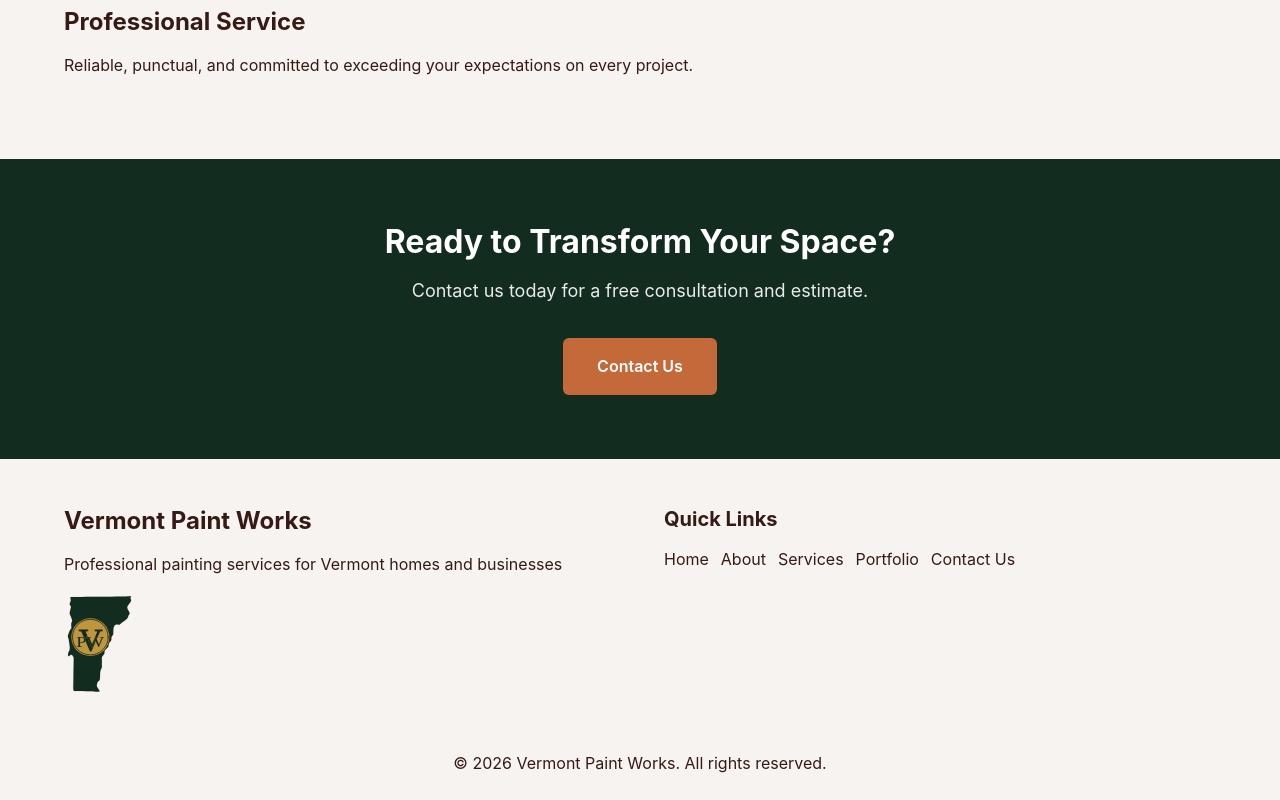
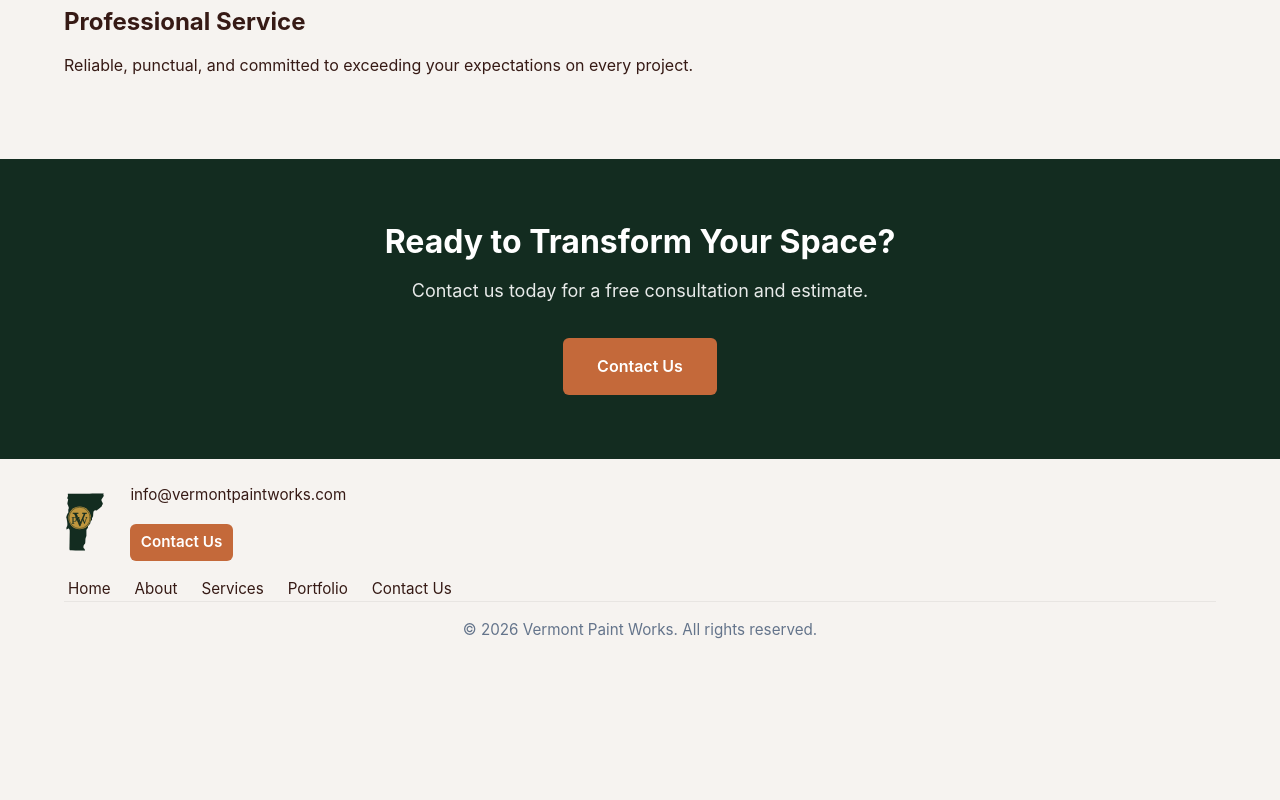
Before and after one commit to sophieallen0798/vermontpaintworks, a plain HTML site: page index.html in a window 1280 px wide. Shown: the part 1339-2139 px from the top of the page. After the commit the page ends 1997 px from the top, so only its background shows below. Drawn offline with Linux system fonts and the light colour scheme.

Commit message:
change footers

```diff
--- a/assets/css/styles.css
+++ b/assets/css/styles.css
@@ -801,25 +801,33 @@ p {
     background-color: var(--color-primary-dark);
 }
 
-/* -----------------------------------------
-   Footer
-   ----------------------------------------- */
 .site-footer {
     background-color: var(--color-bg);
-    padding: var(--space-xl) 0 var(--space-md);
+    padding: var(--space-md) 0 var(--space-sm);
+    font-size: 0.95rem;
 }
 
+/* Mobile-first: stack logo and contact, left-aligned */
 .footer-content {
-    display: grid;
-    grid-template-columns: 1fr;
-    gap: var(--space-xl);
-    margin-bottom: var(--space-lg);
+    display: flex;
+    flex-direction: column;
+    align-items: flex-start;
+    gap: var(--space-md);
+    margin-bottom: var(--space-sm);
 }
 
 .footer-info h3,
-.footer-links h4 {
+.footer-links h4,
+.footer-contact h4 {
     color: var(--color-text);
-    margin-bottom: var(--space-sm);
+    margin-bottom: 0.25rem;
+    font-size: 1rem;
+}
+
+.footer-tag {
+    margin-bottom: 0.5rem;
+    color: var(--color-text-light);
+    font-weight: 500;
 }
 
 .footer-info p {
@@ -828,43 +836,76 @@ p {
 
 .footer-info img {
     height: auto;
-    max-height: 100px;
+    max-height: 60px;
     width: auto;
+    margin-top: 0.5rem;
 }
 
 .footer-links ul {
     list-style: none;
     display: flex;
     flex-wrap: wrap;
-    gap: 0.75rem;
+    gap: 0.5rem 1rem;
     padding-left: 0;
     margin: 0;
     align-items: center;
 }
 
 .footer-links ul li {
-    margin-bottom: 0;
-    margin-right: 0;
+    margin: 0;
 }
 
 .footer-links a {
     color: var(--color-text);
     transition: color var(--transition);
+    padding: 0.125rem 0.25rem;
 }
 
 .footer-links a:hover {
     color: var(--color-primary);
 }
 
+.footer-contact {
+    display: flex;
+    flex-direction: column;
+    gap: 0.25rem;
+}
+
+.footer-contact .contact-line a {
+    color: var(--color-text);
+}
+
+.footer-cta {
+    display: inline-block;
+    padding: 0.45rem 0.75rem;
+    background: var(--color-accent);
+    color: white;
+    border-radius: var(--radius);
+    text-decoration: none;
+    font-weight: 600;
+    transition: all var(--transition);
+    cursor: pointer;
+    width: 100%;
+    max-width: 420px;
+    box-sizing: border-box;
+    text-align: center;
+}
+
+.footer-cta:hover {
+    background: var(--color-primary-dark);
+    color: white;
+}
+
 .footer-bottom {
     text-align: center;
-    padding-top: var(--space-md);
-    border-top: 1px solid rgba(255, 255, 255, 0.1);
+    padding-top: var(--space-sm);
+    border-top: 1px solid rgba(0,0,0,0.06);
 }
 
 .footer-bottom p {
     margin: 0;
-    color: var(--color-text);
+    color: var(--color-text-light);
+    font-size: 0.95rem;
 }
 
 /* =============================================
@@ -975,7 +1016,36 @@ p {
     }
 
     .footer-content {
-        grid-template-columns: repeat(auto-fit, minmax(250px, 1fr));
+        display: flex;
+        flex-direction: row;
+        align-items: center;
+        gap: var(--space-md);
+        margin-bottom: var(--space-sm);
+        flex-wrap: wrap;
+        justify-content: flex-start;
+    }
+
+    .footer-info img {
+        margin-top: 0;
+    }
+
+    /* Keep the email and button stacked vertically, but place that stack to the right of the logo */
+    .footer-contact {
+        display: flex;
+        flex-direction: column;
+        align-items: flex-start;
+        gap: var(--space-sm);
+    }
+
+    .footer-contact .contact-line {
+        margin: 0;
+    }
+
+    .footer-cta {
+        width: auto;
+        max-width: 260px;
+        padding: 0.4rem 0.65rem;
+        font-size: 0.95rem;
     }
 }
 
--- a/index.html
+++ b/index.html
@@ -68,7 +68,7 @@
                     <img src="assets/images/logo.svg" alt="Vermont Paint Works Logo">
                     <a href="index.html" style="color:var(--color-bg)">Vermont Paint Works</a>
                 </div>
-                <div class ="nav-links-index">
+                <div class="nav-links-index">
                     <ul class="nav-links">
                         <li><a class="nav-desktop-color" href="index.html">Home</a></li>
                         <li><a class="nav-desktop-color" href="about.html">About</a></li>
@@ -129,12 +129,15 @@
         <div class="container">
             <div class="footer-content">
                 <div class="footer-info">
-                    <h3>Vermont Paint Works</h3>
-                    <p>Professional painting services for Vermont homes and businesses</p>
                     <img src="assets/images/logo.svg" alt="Vermont Paint Works Logo">
                 </div>
+                <div class="footer-contact">
+                    <p class="contact-line"><a href="mailto:info@vermontpaintworks.com">info@vermontpaintworks.com</a>
+                    </p>
+                    <a class="footer-cta" href="/contact.html">Contact Us</a>
+                </div>
+            </div>
             <div class="footer-links">
-                    <h4>Quick Links</h4>
                 <ul>
                     <li><a href="/">Home</a></li>
                     <li><a href="/about.html">About</a></li>
@@ -142,7 +145,6 @@
                     <li><a href="/portfolio.html">Portfolio</a></li>
                     <li><a href="/contact.html">Contact Us</a></li>
                 </ul>
-                </div>
             </div>
             <div class="footer-bottom">
                 <p>&copy; 2026 Vermont Paint Works. All rights reserved.</p>
```
Also changed, not shown: about.html (+10 -8 lines), portfolio.html (+6 -4 lines), services.html (+6 -8 lines). Lines whose indentation alone changed are shown as unchanged.
